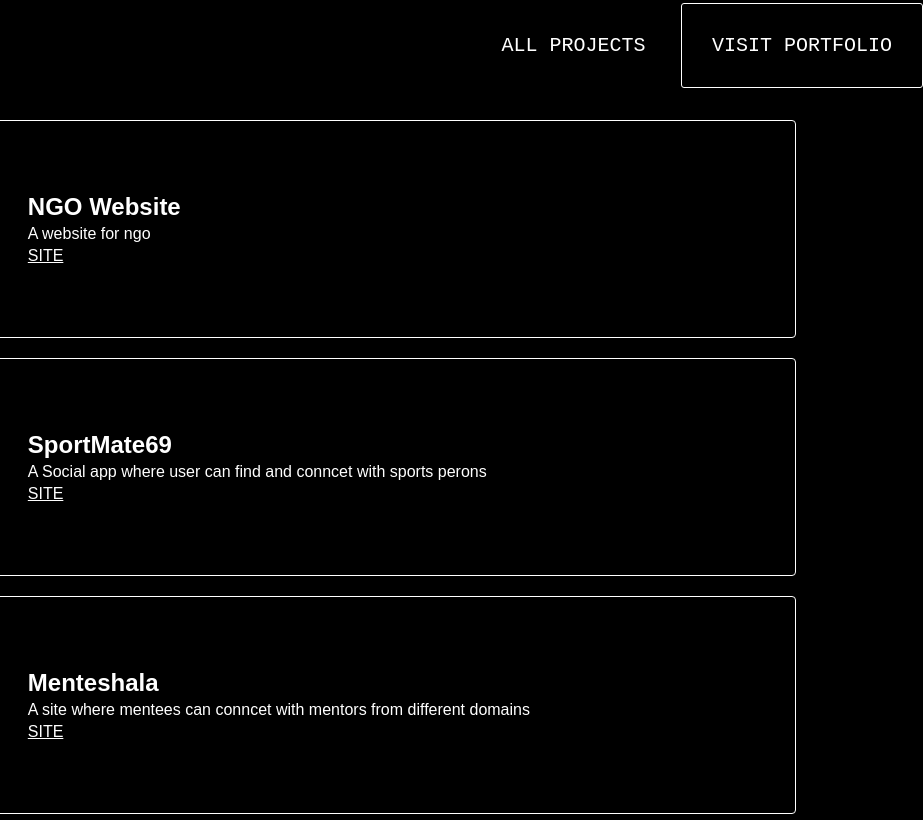
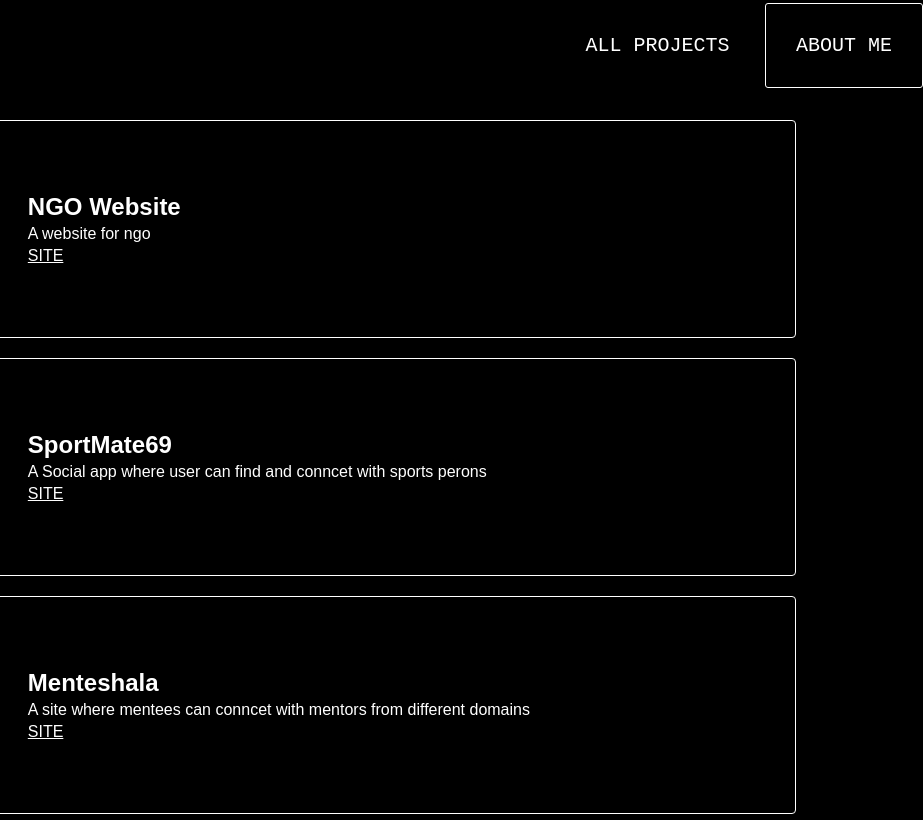
Before and after one commit to Rhythmgulati/Rhythm-projects, a plain HTML site: page index.html in a window 1280 px wide. Shown: the full height of the page, 357-1280 px from the left. Drawn offline with Linux system fonts and the light colour scheme.

Commit message:
Update index.html

```diff
--- a/index.html
+++ b/index.html
@@ -12,7 +12,7 @@
         <div class="part1"><h1>RHYTHM GULATI</h1></div>
         <div class="part2">
             <a class="nava" href="#projects">All Projects</a>
-            <a class="nava visitp" href="https://rhythmgulati.netlify.app/">Visit Portfolio</a>
+            <a class="nava visitp" href="https://rhythmgulati.netlify.app/">About me</a>
         </div>
      </nav>
 
```
